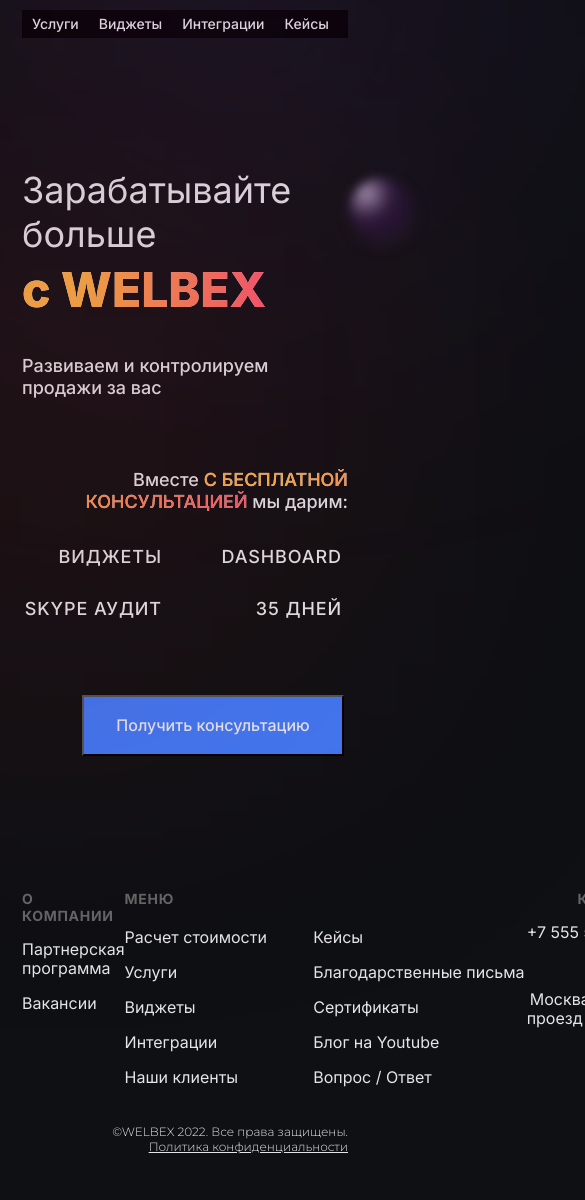
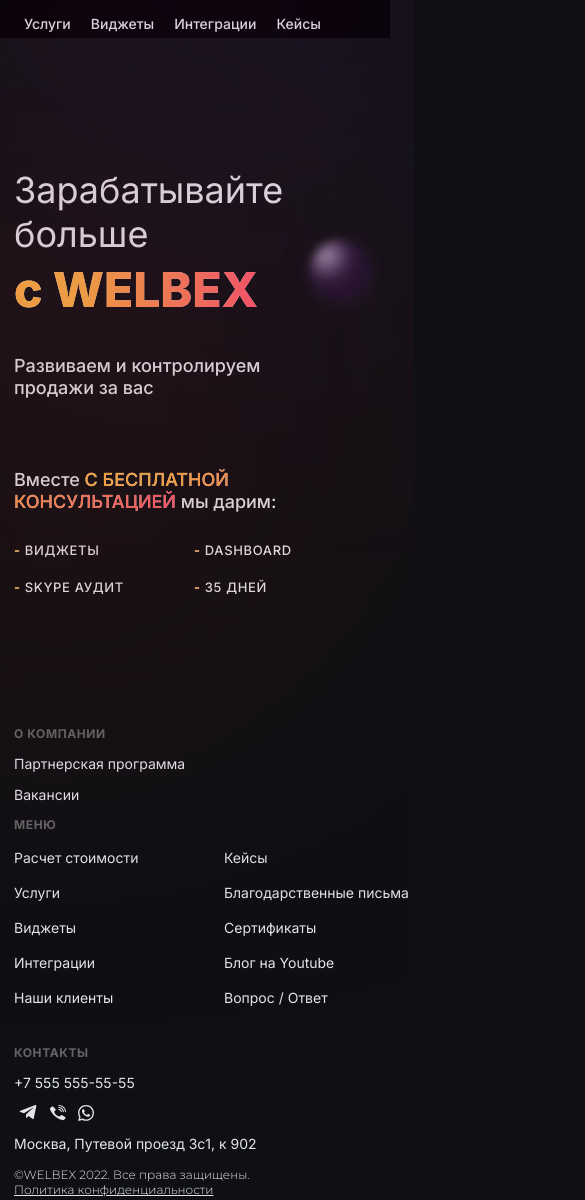
Before and after one commit to arzzzzi/amoCRM-task2, a plain HTML site: page index.html in a window 390 px wide. Shown: the top 1200 px of the page, 585 px wide, since content can reach past the window. Before the commit the page ends 1166 px from the top, so only its background shows below. Drawn offline with Linux system fonts and the light colour scheme.

Commit message:
finished

```diff
--- a/index.css
+++ b/index.css
@@ -4,6 +4,7 @@ body {
     max-width: 1440px;
     height: 100%;
     background: #0E1014;
+    margin: 0;
 }
 
 .logo {
@@ -326,14 +327,16 @@ footer {
     border-radius: 50%;
 }
 
-@media screen and (min-width: 375px) and (max-width: 833px) {
+@media screen and (min-width: 320px) and (max-width: 833px) {
     body {
         max-width: 833px;
+        width: 100%-48px;
     }
     header {
-        margin-left: 14px;
-        margin-right: 34px;
-        margin-top: 10px;
+        padding-left: 14px;
+        padding-right: 34px;
+        padding-top: 10px;
+        margin: 0;
         background-color: black;
     }
     footer {
@@ -346,6 +349,7 @@ footer {
         display: block;
     }
     .main_rmenu span {
+        display: inline;
         background: linear-gradient(92deg, #FCB045 27.14%, #FF3F78 121.36%), #E4E5EA;
         -webkit-background-clip: text;
         background-clip: text;
@@ -369,8 +373,8 @@ footer {
         display: none;
     }
     .blue_circle {
-        left: 350px;
-        top: 178px;
+        left: 310px;
+        top: 240px;
     }
     .phone {
         display: none;
@@ -395,4 +399,57 @@ footer {
     .main_rmenu p {
         display: none;
     }
+    .main_rp {
+        text-align: left;
+    }
+    footer p {
+        font-family: 'Inter';
+        font-style: normal;
+        font-weight: 400;
+        font-size: 14px;
+        line-height: 17px;
+        color: #E4E5EA;
+    }
+    .heads h3 {
+        font-family: 'Inter';
+        font-style: normal;
+        font-weight: 700;
+        font-size: 12px;
+        line-height: 15px;
+        letter-spacing: 0.05em;
+        text-transform: uppercase;
+        color: #656566;
+    }
+    .heads {
+        display: block;
+    }
+    .menu_footright {
+        width: 190px;
+        margin-left: 10px;
+    }
+    .menu_foot {
+        display: flex;
+        justify-content: space-between;
+    }
+    button {
+        display: none;
+    }
+    .main_rmenu div h2 {
+        text-align: left;
+        font-size: 13px;
+        line-height: 16px;
+    }
+    .contacts {
+        text-align: left;
+    }
+    .contacts_div p {
+        text-align: left;
+    }
+    .footer_svgs {
+        left: -60px;
+    }
+    .welbex22 {
+        text-align: left;
+        margin-top: 15px;
+    }
 }
--- a/index.html
+++ b/index.html
@@ -57,19 +57,19 @@
             <p class="main_rp">Вместе <span class="grad__rp">С БЕСПЛАТНОЙ <br/>КОНСУЛЬТАЦИЕЙ</span> мы дарим:</p>
             <div class="main_rmenu">
                 <div>
-                    <h2><span>-</span>Виджеты</h2>
+                    <h2><span>- </span>Виджеты</h2>
                     <p>30 готовых решений</p>
                 </div>
                 <div>
-                    <h2><span>-</span>Dashboard</h2>
+                    <h2><span>- </span>Dashboard</h2>
                     <p>с показателями вашего бизнеса</p>
                 </div>
                 <div>
-                    <h2><span>-</span>Skype аудит</h2>
+                    <h2><span>- </span>Skype аудит</h2>
                     <p>отдела продаж и CRM системы</p>
                 </div>
                 <div>
-                    <h2><span>-</span>35 дней</h2>
+                    <h2><span>- </span>35 дней</h2>
                     <p>использования CRM</p>
                 </div>
             </div>
@@ -93,7 +93,7 @@
                         <p>Интеграции</p>
                         <p>Наши клиенты</p>
                     </div>
-                    <div>
+                    <div class="menu_footright">
                         <p>Кейсы</p>
                         <p>Благодарственные письма</p>
                         <p>Сертификаты</p>
```
